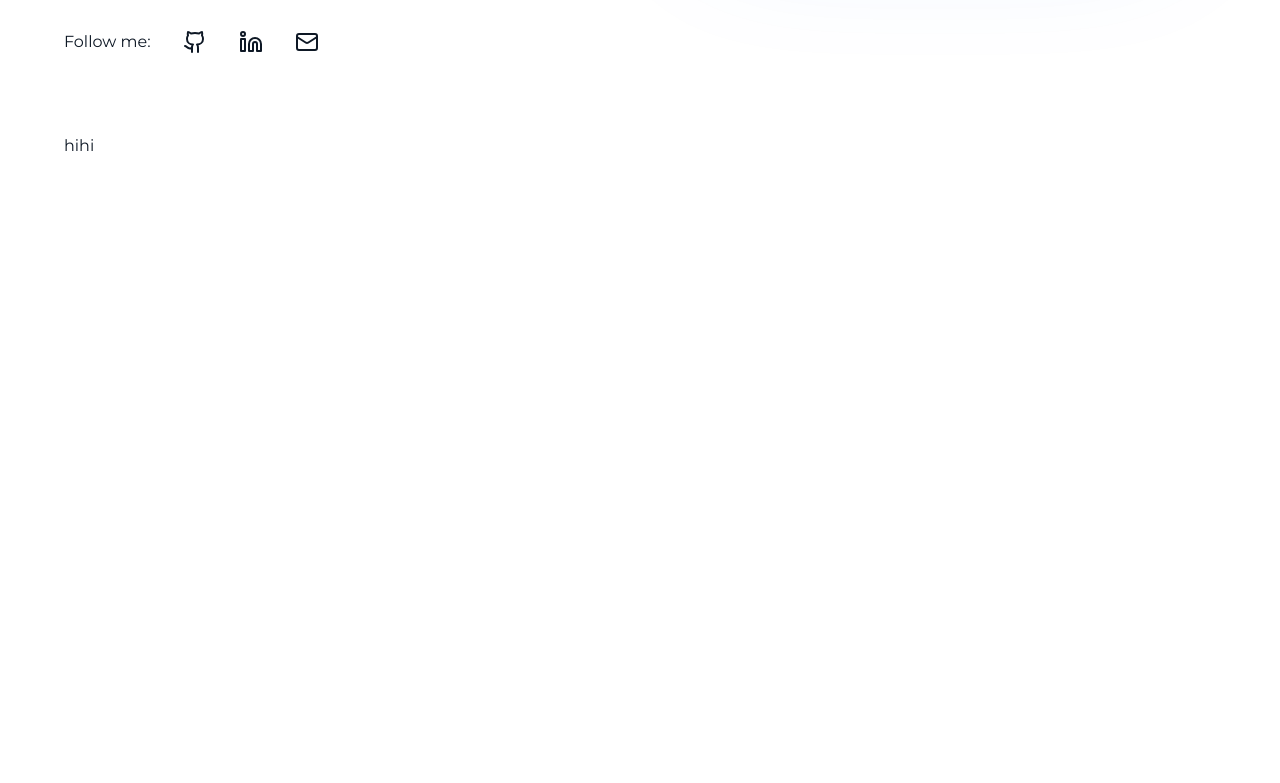
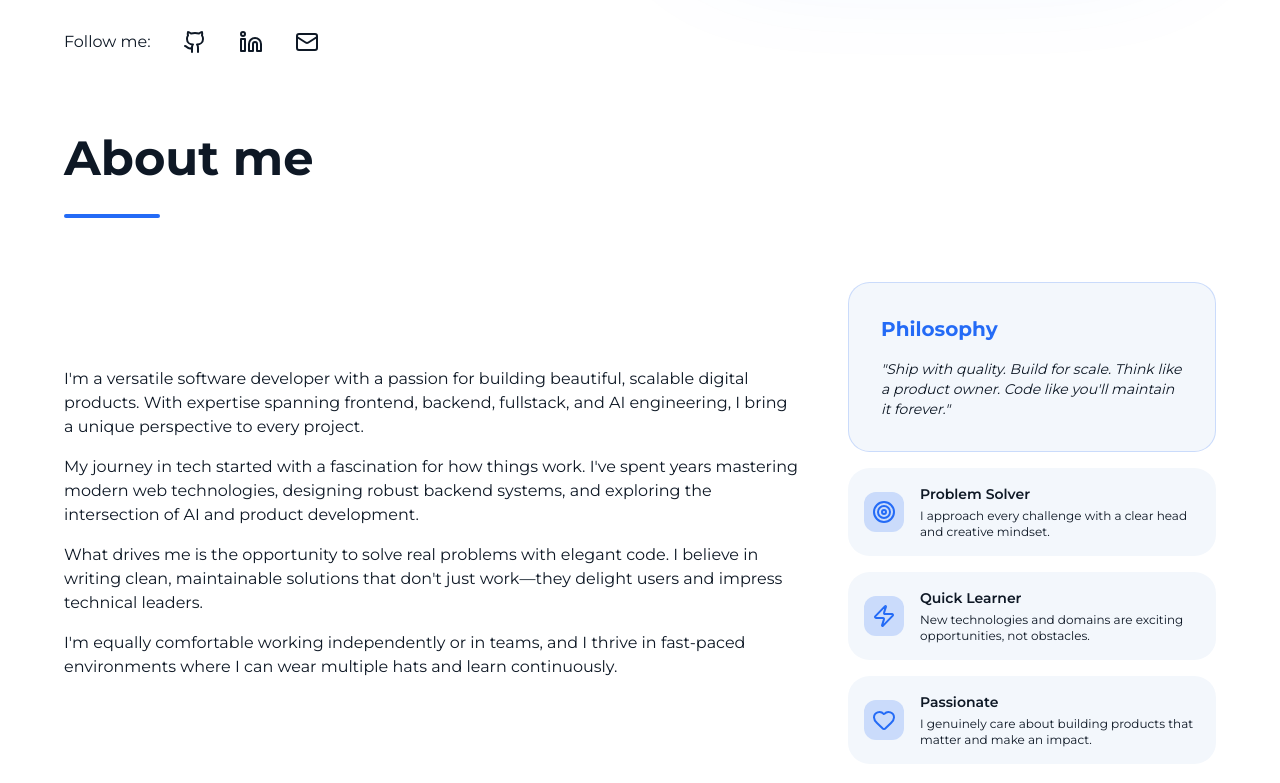
Before and after one commit to Phluynhh/Portfolio, a Next.js app: page / in a window 1280 px wide. Shown: the part 789-1572 px from the top of the page. Before the commit the page ends 979 px from the top, so only its background shows below. Built offline with nearby package versions, Linux system fonts and the light colour scheme.

Commit message:
feat: enhance About component with detailed content and add Separator component for improved layout

```diff
--- a/src/app/layout.tsx
+++ b/src/app/layout.tsx
@@ -5,6 +5,7 @@ import "./globals.css";
 const montserrat = Montserrat({
   variable: "--font-montserrat",
   subsets: ["latin"],
+  style: ["normal", "italic"],
 });
 
 const geistMono = Geist_Mono({
--- a/src/components/ui/About.tsx
+++ b/src/components/ui/About.tsx
@@ -1,10 +1,88 @@
 import React from "react";
+import { Separator } from "@/components/ui/separator";
+import { Target, Zap, Heart } from "lucide-react";
 
 export default function About() {
   return (
     <section className="relative overflow-hidden">
-      <div className="mx-auto flex w-full max-w-6xl flex-col items-center justify-between gap-12 py-8 lg:flex-row">
-        <p>hihi</p>
+      <div className="mx-auto flex w-full max-w-6xl flex-col gap-8 py-8">
+        <h1 className="text-5xl font-bold">About me</h1>
+        <Separator className="data-horizontal:h-1 w-1/12! rounded-full bg-primary" />
+        <div className="mx-auto flex w-full flex-col items-center justify-between gap-12 py-8 lg:flex-row">
+          <div className="w-full lg:w-2/3">
+            <p>
+              I'm a versatile software developer with a passion for building
+              beautiful, scalable digital products. With expertise spanning
+              frontend, backend, fullstack, and AI engineering, I bring a unique
+              perspective to every project.
+            </p>
+            <p className="mt-4">
+              My journey in tech started with a fascination for how things work.
+              I've spent years mastering modern web technologies, designing
+              robust backend systems, and exploring the intersection of AI and
+              product development.
+            </p>
+            <p className="mt-4">
+              What drives me is the opportunity to solve real problems with
+              elegant code. I believe in writing clean, maintainable solutions
+              that don't just work—they delight users and impress technical
+              leaders.
+            </p>
+            <p className="mt-4">
+              I'm equally comfortable working independently or in teams, and I
+              thrive in fast-paced environments where I can wear multiple hats
+              and learn continuously.
+            </p>
+          </div>
+          <div className="w-full lg:w-1/3">
+            <div className="border border-primary/20 rounded-2xl p-8 bg-sidebar">
+              <p className="text-primary text-xl font-bold">Philosophy</p>
+              <p className="mt-4 italic text-sm">
+                "Ship with quality. Build for scale. Think like a product owner.
+                Code like you'll maintain it forever."
+              </p>
+            </div>
+
+            <div className="mt-4 flex items-center gap-4 rounded-2xl bg-sidebar p-4 transition-transform duration-200 ease-out hover:scale-[1.02]">
+              <div className="rounded-lg bg-primary/20 p-2">
+                <Target color="#246bf6" />
+              </div>
+              <div>
+                <p className="text-sm font-semibold">Problem Solver</p>
+                <p className="text-xs mt-1">
+                  I approach every challenge with a clear head and creative
+                  mindset.
+                </p>
+              </div>
+            </div>
+
+            <div className="mt-4 flex items-center gap-4 rounded-2xl bg-sidebar p-4 transition-transform duration-200 ease-out hover:scale-[1.02]">
+              <div className="rounded-lg bg-primary/20 p-2">
+                <Zap color="#246bf6" />
+              </div>
+              <div>
+                <p className="text-sm font-semibold">Quick Learner</p>
+                <p className="text-xs mt-1">
+                  New technologies and domains are exciting opportunities, not
+                  obstacles.
+                </p>
+              </div>
+            </div>
+
+            <div className="mt-4 flex items-center gap-4 rounded-2xl bg-sidebar p-4 transition-transform duration-200 ease-out hover:scale-[1.02]">
+              <div className="rounded-lg bg-primary/20 p-2">
+                <Heart color="#246bf6" />
+              </div>
+              <div>
+                <p className="text-sm font-semibold">Passionate</p>
+                <p className="text-xs mt-1">
+                  I genuinely care about building products that matter and make
+                  an impact.
+                </p>
+              </div>
+            </div>
+          </div>
+        </div>
       </div>
     </section>
   );
--- /dev/null
+++ b/src/components/ui/separator.tsx
@@ -0,0 +1,28 @@
+"use client"
+
+import * as React from "react"
+import { Separator as SeparatorPrimitive } from "radix-ui"
+
+import { cn } from "@/lib/utils"
+
+function Separator({
+  className,
+  orientation = "horizontal",
+  decorative = true,
+  ...props
+}: React.ComponentProps<typeof SeparatorPrimitive.Root>) {
+  return (
+    <SeparatorPrimitive.Root
+      data-slot="separator"
+      decorative={decorative}
+      orientation={orientation}
+      className={cn(
+        "shrink-0 bg-border data-horizontal:h-px data-horizontal:w-full data-vertical:w-px data-vertical:self-stretch",
+        className
+      )}
+      {...props}
+    />
+  )
+}
+
+export { Separator }
```
